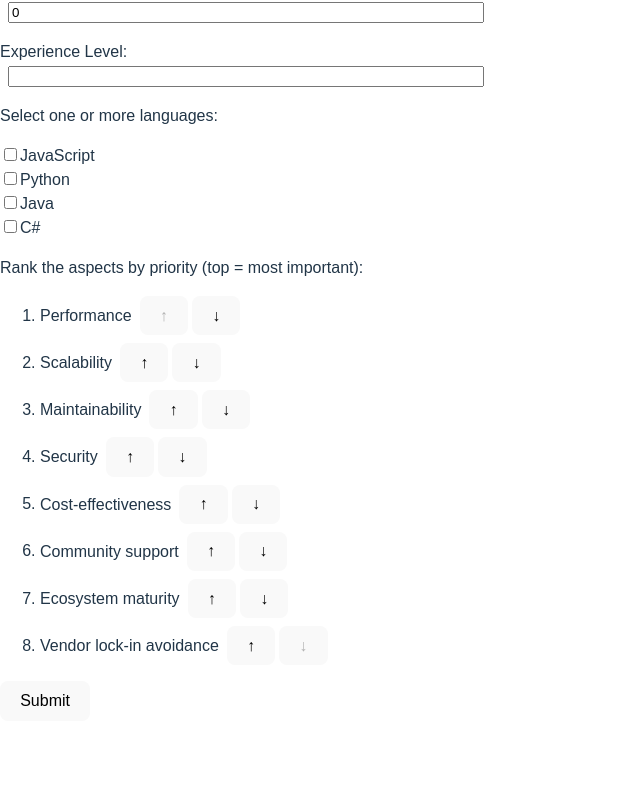
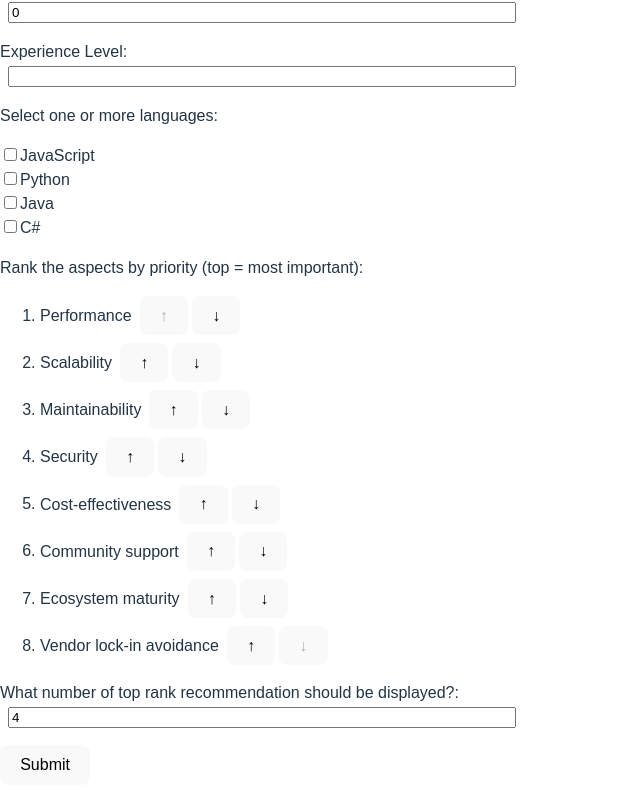
Before and after one commit to ArchAdvisor/ArchAdvisor, a React (Vite) app in the folder frontend/: page / in a window 1280 px wide. Shown: the part 485-1294 px from the top of the page, without its empty margins (0-640 px from the left). Before the commit the page ends 1238 px from the top, so only its background shows below. Built offline with nearby package versions, Linux system fonts and the light colour scheme.

Commit message:
Add topRankN field to enter number > 0

```diff
--- a/frontend/src/QuestionnaireForm.tsx
+++ b/frontend/src/QuestionnaireForm.tsx
@@ -66,6 +66,7 @@ type QuestionnaireRequest = {
     experienceLevel: string;
     teamProgrammingLanguages: ProgrammingLanguages[];
     priorityAspects: PriorityAspects[];
+    topRankN?: number;
 };
 
 type QuestionnaireResponse = {
@@ -94,6 +95,7 @@ function QuestionnaireForm() {
             PriorityAspects.VENDOR_LOCKIN_AVOIDANCE,
         ],
         teamProgrammingLanguages: [],
+        topRankN: 4,
     });
 
     const [loading, setLoading] = useState(false);
@@ -141,9 +143,11 @@ function QuestionnaireForm() {
                 budgetTier: form.budgetTier,
                 expectedNumberOfUsers: form.expectedUsers,
                 teamSize: form.teamSize,
+                isServerlessFriendly: form.isServerlessFriendly,
                 experienceLevel: form.experienceLevel,
                 programmingLanguages: form.teamProgrammingLanguages,
-                priorityAspects: form.priorityAspects
+                priorityAspects: form.priorityAspects,
+                topRankN: form.topRankN,
             });
             console.log(body)
             const response = await fetch("/api/questionnaire", {
@@ -182,7 +186,7 @@ function QuestionnaireForm() {
                             onChange={(e) =>
                                 setForm({
                                     ...form,
-                                    architectureScope: e.target.value === "" ? null : (e.target.value as ArchitectureScope),
+                                    architectureScope: e.target.value === "" ? null : e.target.value,
                                 })
                             }
                             style={{ marginLeft: "0.5rem", width: "100%" }}
@@ -275,6 +279,7 @@ function QuestionnaireForm() {
                         <input
                             type="number"
                             value={form.expectedUsers ?? ""}
+                            min={1}
                             onChange={(e) =>
                                 setForm({
                                     ...form,
@@ -291,6 +296,7 @@ function QuestionnaireForm() {
                         Team Size:
                         <input
                             type="number"
+                            min={1}
                             value={form.teamSize ?? ""}
                             onChange={(e) =>
                                 setForm({
@@ -389,7 +395,28 @@ function QuestionnaireForm() {
                         ))}
                     </ol>
                 </div>
-
+                {/*TopRankN*/}
+                <div style={{ marginBottom: "1rem" }}>
+                    <label>
+                        What number of top rank recommendation should be displayed?:
+                        <input
+                            type="number"
+                            value={form.topRankN ?? ""}
+                            min={1}
+                            onChange={(e) => {
+                                const val = Number(e.target.value);
+                                if (val >= 1) {
+                                    setForm({
+                                        ...form,
+                                        topRankN: e.target.value === "" ? 4 : Number(e.target.value),
+                                    });
+                                }
+                            }}
+                            style={{ marginLeft: "0.5rem", width: "100%" }}
+                        />
+                    </label>
+                </div>
+                {/* Submit Button */}
                 <button type="submit" disabled={loading}>
                     {loading ? "Sending..." : "Submit"}
                 </button>
```
